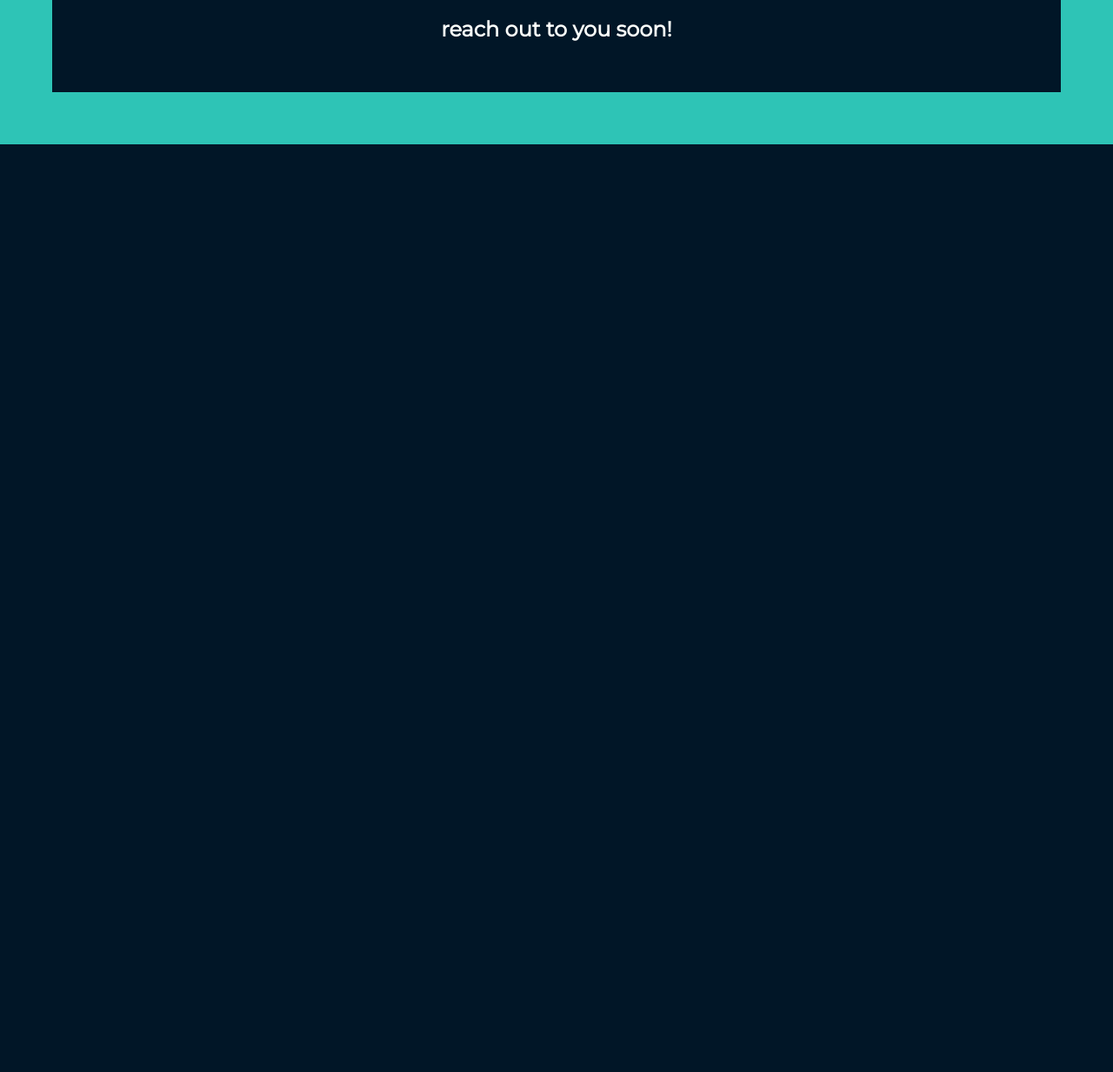
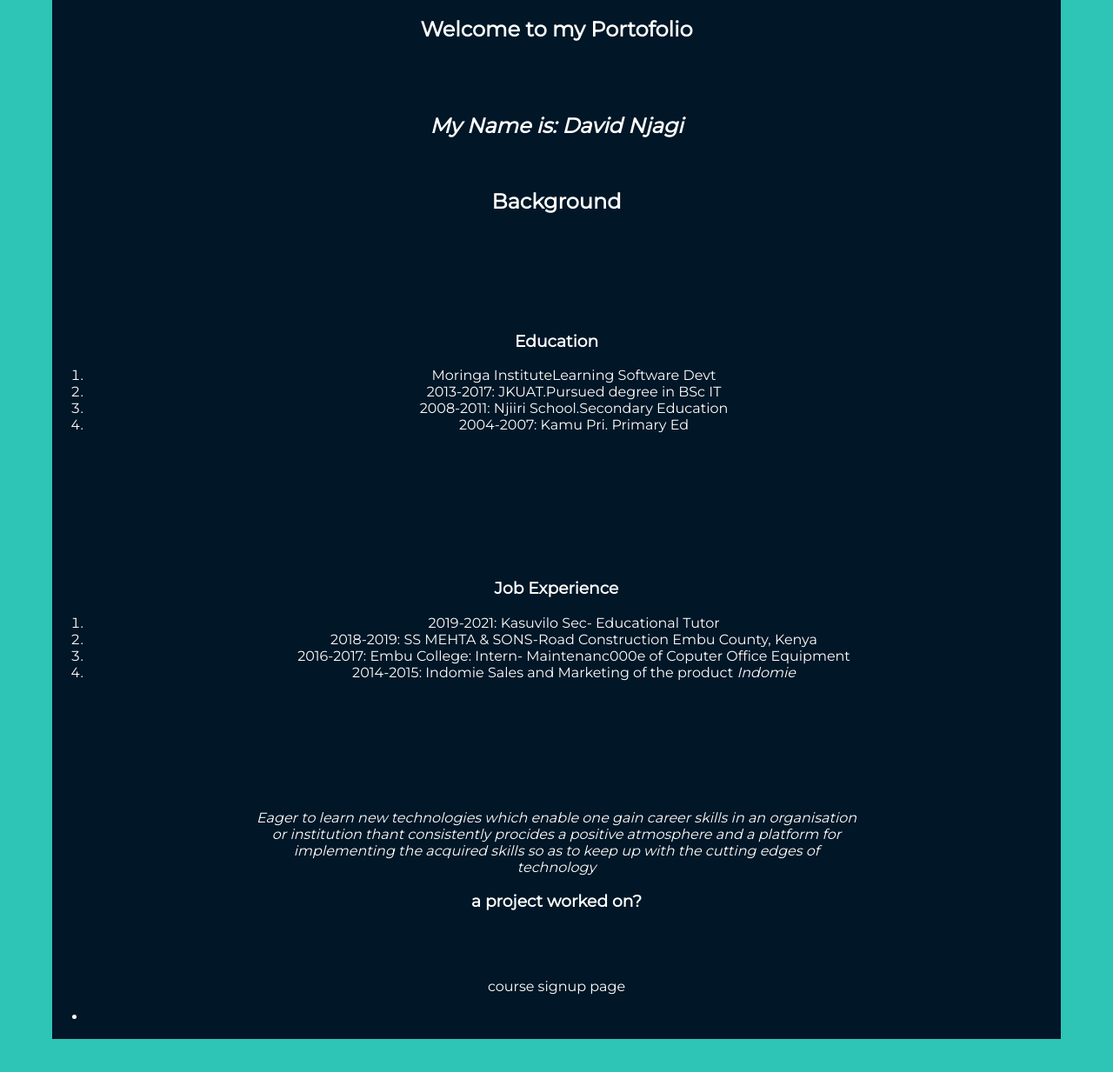
Before and after one commit to poldiee/my-portofolio, a plain HTML site: page thankyou.html in a window 1280 px wide. Shown: the part 63-1296 px from the top of the page at 87% size. Before the commit the page ends 800 px from the top, so only its background shows below. Drawn offline with Linux system fonts and the light colour scheme.

Commit message:
particulars

```diff
--- a/thankyou.html
+++ b/thankyou.html
@@ -7,8 +7,43 @@
     <title>Thank you</title>
   </head>
   <h1>Thanks for signing up!</h1>
-  <h2>reach out to you soon!</h2>
+  <h2><strong>Welcome to my Portofolio</strong>
+
+    <p><em>My Name is: David Njagi</em></p>
+  </h2>
   <body>
+    <h2><strong>Background</strong></h2>
+    <p>
+      <h3><strong>Education</strong></h3>
+      <ol>
+      <li><Present:em>Moringa Institute</em>Learning Software Devt</li>
+      <li>2013-2017: JKUAT.Pursued degree in BSc IT</li>
+      <li>2008-2011: Njiiri School.Secondary Education</li>
+      <li>2004-2007: Kamu Pri. Primary Ed</li>
+    </ol>
+  </p>
 
+  <p>
+    <h3><strong>Job Experience</strong></h3>
+    <ol>
+      <li>2019-2021: Kasuvilo Sec- Educational Tutor</li>
+      <li>2018-2019: SS MEHTA & SONS-Road Construction Embu County, Kenya</li>
+      <li>2016-2017: Embu College: Intern- Maintenanc000e of Coputer Office Equipment</li>
+      <li>2014-2015: Indomie Sales and Marketing of the product <em>Indomie</em></li>
+    </ol>
+  </p>
+
+  <p>
+  <em>Eager to learn new technologies which enable one gain career skills in an organisation or institution thant consistently procides a positive atmosphere and a platform for implementing the acquired skills so as to keep up with the cutting edges of technology</em>
+  </p>
+
+  <div>
+    <h3>a project worked on?</h3>
+    <p>course signup page</p>
+    <ul>
+      <li>
+        <a href=""></a></li>
+    </ul>
+  </div>
   </body>
 </html>
```
